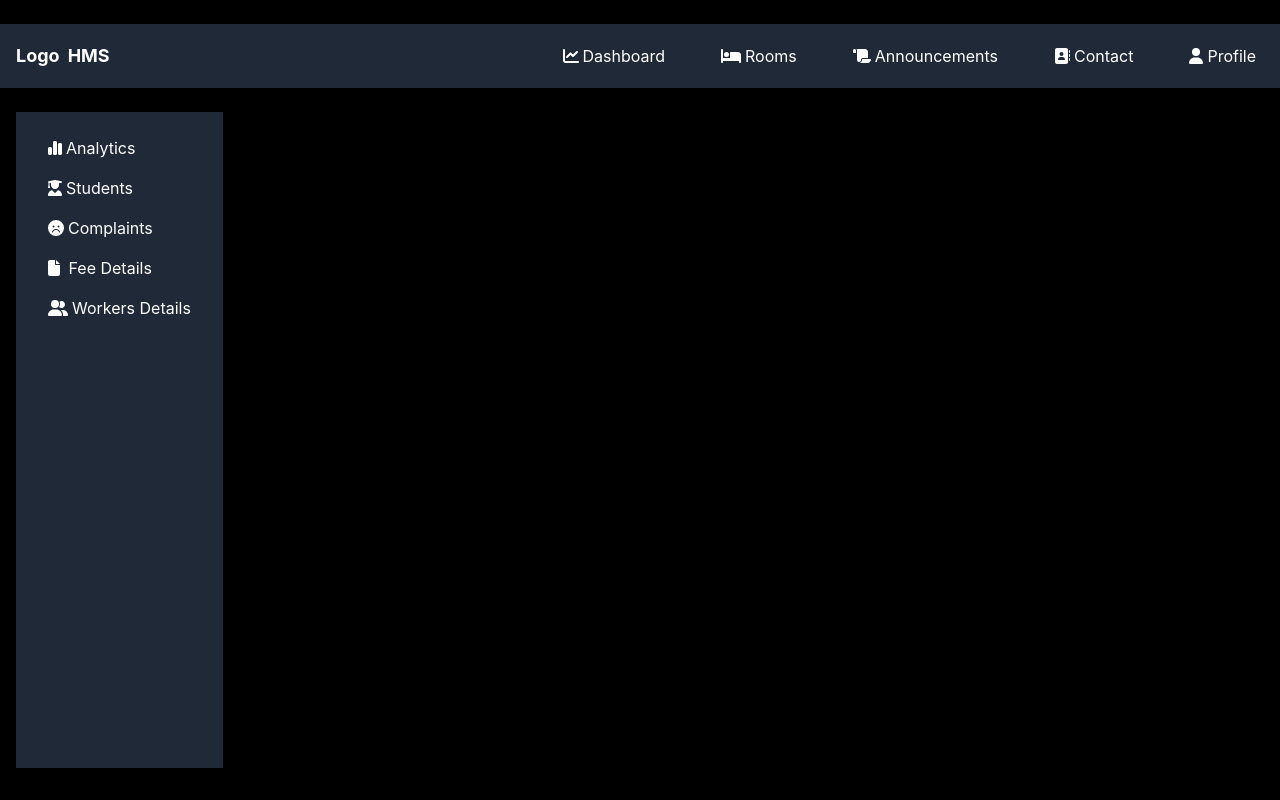
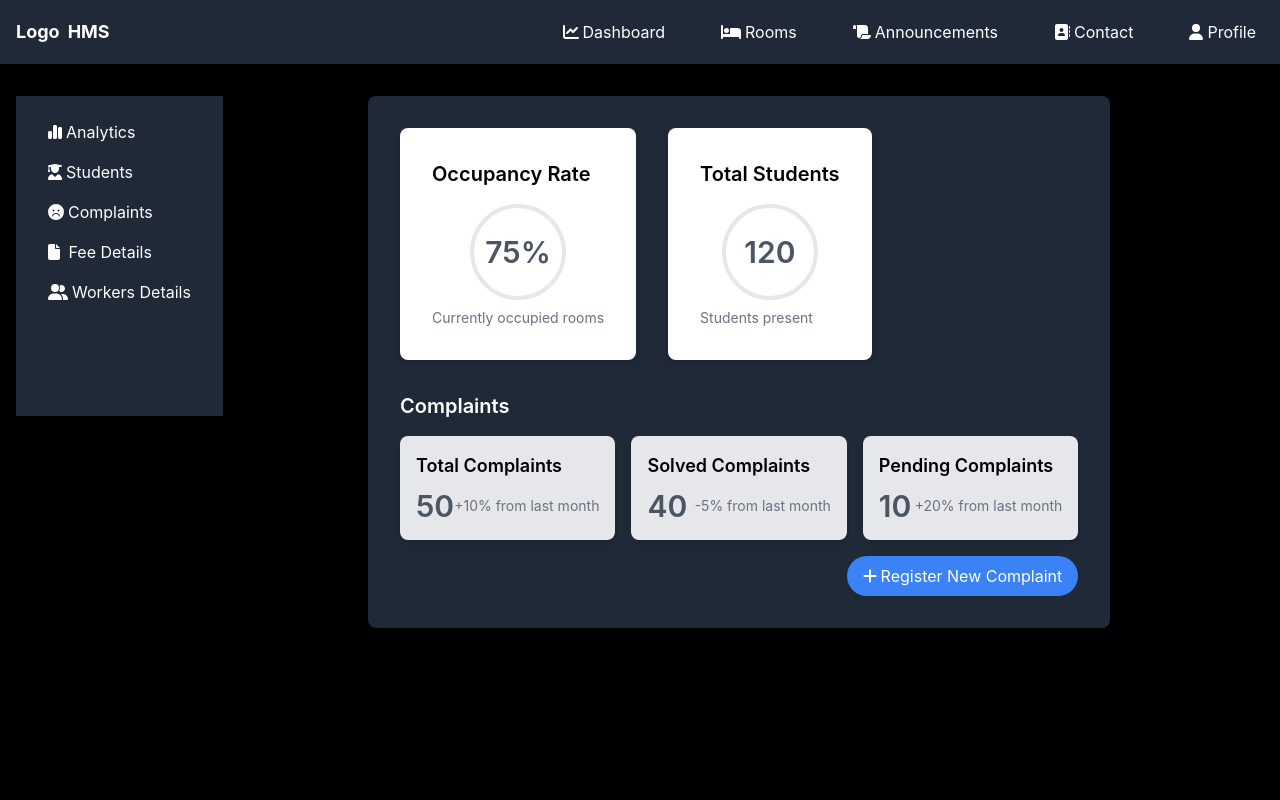
Before and after one commit to dino2580/HMS_DEPLOYED, a React (Create React App) app in the folder frontend/: page /dashboard in a window 1280 px wide. Built offline with nearby package versions, Linux system fonts and the light colour scheme.

Commit message:
dashboard created

```diff
--- a/frontend/src/App.css
+++ b/frontend/src/App.css
@@ -1,4 +1,4 @@
-.App {
+/* .App {
   text-align: center;
 }
 
@@ -35,4 +35,4 @@
   to {
     transform: rotate(360deg);
   }
-}
+} */
--- a/frontend/src/components/Dashboard.js
+++ b/frontend/src/components/Dashboard.js
@@ -1,60 +1,95 @@
 import React from 'react';
 import { FontAwesomeIcon } from '@fortawesome/react-fontawesome';
-import { faFile, faUserGraduate, faChartSimple, faBed, faUser, faAddressBook, faScroll, faUserGroup, faChartLine, faFaceFrown } from '@fortawesome/free-solid-svg-icons';
+import { faChartSimple, faUserGraduate, faFaceFrown, faFile, faUserGroup, faPlus } from '@fortawesome/free-solid-svg-icons';
 
 function Dashboard() {
-    // // Mock data for occupancy and complaints
-    // const occupancy = 75; // percentage
-    // const studentsPresent = 90;
-    // const totalComplaints = 20;
-    // const resolvedComplaints = 15;
-    // const pendingComplaints = totalComplaints - resolvedComplaints;
 
-    // return (
-    //     <div className="flex flex-col h-screen bg-black text-white p-8">
-    //         {/* Dashboard Title */}
-    //         <h1 className="text-3xl font-bold mb-8">Dashboard</h1>
+    const totalComplaints = 50;
+    const solvedComplaints = 40;
+    const pendingComplaints = 10;
 
-    //         {/* Occupancy Circle Progress */}
-    //         <div className="circle-progress bg-blue-500">
-    //             <FontAwesomeIcon icon={faBed} className="text-white text-4xl mb-2" />
-    //             <div className="text-lg">Occupancy</div>
-    //             <div className="text-2xl">{occupancy}%</div>
-    //         </div>
+    return (
+        <div className="container mx-auto mt-8">
+            <div className="flex  gap-8">
 
-    //         {/* Students Present Circle Progress */}
-    //         <div className="circle-progress bg-green-500">
-    //             <FontAwesomeIcon icon={faUserGraduate} className="text-white text-4xl mb-2" />
-    //             <div className="text-lg">Students Present</div>
-    //             <div className="text-2xl">{studentsPresent}</div>
-    //         </div>
+                <div className='flex h-80 w-80 ml-4 mb-8 overflow-y-auto'>
+                    <nav className='bg-gray-800 p-4'>
+                        <div className='max-w-xl'>
+                            <ul className='text-white'>
+                                <li className='py-2 px-4 hover:bg-gray-700 cursor-pointer transition duration-300 rounded-md'> <FontAwesomeIcon className='mr-1' icon={faChartSimple} />Analytics</li>
+                                <li className='py-2 px-4 hover:bg-gray-700 cursor-pointer transition duration-300 rounded-md'><FontAwesomeIcon className='mr-1' icon={faUserGraduate} />Students</li>
+                                <li className='py-2 px-4 hover:bg-gray-700 cursor-pointer transition duration-300 rounded-md'><FontAwesomeIcon className='mr-1'  icon={faFaceFrown}  />Complaints</li>
+                                <li className='py-2 px-4 hover:bg-gray-700 cursor-pointer transition duration-300 rounded-md'><FontAwesomeIcon className='mr-1' icon={faFile} /> Fee Details</li>
+                                <li className='py-2 px-4 hover:bg-gray-700 cursor-pointer transition duration-300 rounded-md'><FontAwesomeIcon className='mr-1' icon={faUserGroup} />Workers Details</li>
+                            </ul>
+                        </div>
+                    </nav>
+                </div>
 
-    //         {/* Complaints */}
-    //         <div className="complaints mt-8">
-    //             <h2 className="text-2xl font-bold mb-4">Complaints</h2>
-    //             <div className="flex justify-between">
-    //                 <div className="text-lg">
-    //                     <div>Total Complaints:</div>
-    //                     <div>Resolved:</div>
-    //                     <div>Pending:</div>
-    //                 </div>
-    //                 <div className="text-lg">
-    //                     <div>{totalComplaints}</div>
-    //                     <div>{resolvedComplaints}</div>
-    //                     <div>{pendingComplaints}</div>
-    //                 </div>
-    //             </div>
-    //         </div>
 
-    //         {/* Icon for Complaint Form */}
-    //         <div className="fixed bottom-8 right-8">
-    //             <button className="bg-blue-500 hover:bg-blue-700 text-white font-bold py-2 px-4 rounded-full">
-    //                 <FontAwesomeIcon icon={faFaceFrown} className="text-xl mr-2" />
-    //                 Register Complaint
-    //             </button>
-    //         </div>
-    //     </div>
-    // );
+                <div className="bg-gray-800 p-8 rounded-lg shadow-md ">
+                    <div className="flex  gap-8">
+                        <div className="bg-white  p-8 rounded-lg shadow-md hover:shadow-lg transition duration-300">
+                            <h2 className="text-xl font-semibold mb-4">Occupancy Rate</h2>
+                            <div className="flex  w-150 items-center justify-center">
+                                <div className="w-24 h-24 rounded-full border-4 border-gray-200 flex items-center justify-center hover:bg-gray-200 transition duration-300">
+
+                                    <span className="text-3xl font-semibold text-gray-600">75%</span>
+                                </div>
+                            </div>
+                            <p className="text-sm text-gray-500 mt-2">Currently occupied rooms</p>
+                        </div>
+
+                        <div className="bg-white p-8 rounded-lg shadow-md hover:shadow-lg transition duration-300">
+                            <h2 className="text-xl font-semibold mb-4">Total Students</h2>
+                            <div className="flex items-center justify-center">
+                                <div className="w-24 h-24 rounded-full border-4 border-gray-200 flex items-center justify-center hover:bg-gray-200 transition duration-300">
+
+                                    <span className="text-3xl font-semibold text-gray-600">120</span>
+                                </div>
+                            </div>
+                            <p className="text-sm text-gray-500 mt-2">Students present</p>
+                        </div>
+                    </div>
+
+                    <div className="mt-8">
+                        <h2 className="text-xl text-white font-semibold mb-4">Complaints</h2>
+                        <div className="grid grid-cols-3 gap-4">
+                            <div className="bg-gray-200 p-4 rounded-lg shadow-md hover:shadow-lg transition duration-300">
+                                <h3 className="text-lg font-semibold mb-2">Total Complaints</h3>
+                                <div className="flex items-center justify-between">
+                                    <p className="text-3xl font-semibold text-gray-600">{totalComplaints}</p>
+                                    <span className="text-sm text-gray-500">+10% from last month</span>
+                                </div>
+                            </div>
+                            <div className="bg-gray-200 p-4 rounded-lg shadow-md hover:shadow-lg transition duration-300">
+                                <h3 className="text-lg font-semibold mb-2">Solved Complaints</h3>
+                                <div className="flex items-center justify-between">
+                                    <p className="text-3xl font-semibold text-gray-600">{solvedComplaints}</p>
+                                    <span className="text-sm text-gray-500">-5% from last month</span>
+                                </div>
+                            </div>
+                            <div className="bg-gray-200 p-4 rounded-lg shadow-md hover:shadow-lg transition duration-300">
+                                <h3 className="text-lg font-semibold mb-2">Pending Complaints</h3>
+                                <div className="flex items-center justify-between">
+                                    <p className="text-3xl font-semibold text-gray-600">{pendingComplaints}</p>
+                                    <span className="text-sm text-gray-500">+20% from last month</span>
+                                </div>
+                            </div>
+
+                        </div>
+
+                        <div className="flex justify-end mt-4">
+                            <button className="bg-blue-500 hover:bg-blue-600 text-white py-2 px-4 rounded-full transition duration-300">
+                                <FontAwesomeIcon icon={faPlus} className="mr-1" />
+                                Register New Complaint
+                            </button>
+                        </div>
+                    </div>
+                </div>
+            </div>
+        </div>
+    );
 }
 
 export default Dashboard;
--- a/frontend/src/components/Navbar.js
+++ b/frontend/src/components/Navbar.js
@@ -1,30 +1,20 @@
 import React, { useState } from 'react';
 import { FontAwesomeIcon } from '@fortawesome/react-fontawesome';
-import { faChartLine, faBed, faScroll,faFile,faUserGroup, faAddressBook,faFaceFrown, faUser,faUserGraduate,faChartSimple } from '@fortawesome/free-solid-svg-icons';
+import { faChartLine, faAddressBook, faBed, faFile, faScroll, faUser } from '@fortawesome/free-solid-svg-icons';
 import { Link } from 'react-router-dom';
-import ComplaintForm from './ComplaintForm';
-import Dashboard from './Dashboard';
 
 function Navbar() {
     const [isOpen, setIsOpen] = useState(false);
-    const [showComplaintForm, setShowComplaintForm] = useState(false);
 
     const toggleMenu = () => {
         setIsOpen(!isOpen);
     };
-    const toggleComplaintForm = () => {
-        setShowComplaintForm(!showComplaintForm);
-    };
 
     return (
-
-        <div className="flex flex-col h-screen bg-black">
-             // HORIZONTAL NAV BEGINS
         <nav className="bg-gray-800 p-4">
             <div className="max-w-7xl mx-auto flex justify-between items-center">
                 <div className="flex items-center">
                     <a href="#" className="text-white text-lg font-bold">Logo</a>
-                        {/* <img src="images\LOGO.png" alt="logo" /> */}
                     <p className="ml-2 text-white text-lg font-bold"> HMS</p>
                 </div>
                 <div className="md:hidden">
@@ -38,6 +28,7 @@ function Navbar() {
                             viewBox="0 0 24 24"
                             stroke="currentColor"
                         >
+                            {/* Your SVG icon here */}
                         </svg>
                     </button>
                 </div>
@@ -75,24 +66,6 @@ function Navbar() {
                 </ul>
             </div>
         </nav>
-            // HORIZONTAL NAV ENDS
-            <div className='flex h-screen ml-4 mb-8'>
-                <nav className='bg-gray-800 p-4  '>
-                    <div className='max-w-xl'>
-                        <ul className='text-white'>
-                            <li className='py-2 px-4 hover:bg-gray-700 cursor-pointer transition duration-300 rounded-md'> <FontAwesomeIcon className='mr-1' icon={faChartSimple} />Analytics</li>
-                            <li className='py-2 px-4 hover:bg-gray-700 cursor-pointer transition duration-300 rounded-md'><FontAwesomeIcon className='mr-1' icon={faUserGraduate} />Students</li>
-                            <li className='py-2 px-4 hover:bg-gray-700 cursor-pointer transition duration-300 rounded-md' onClick={toggleComplaintForm}><FontAwesomeIcon className='mr-1'  icon={faFaceFrown}  />Complaints</li>
-                            <li className='py-2 px-4 hover:bg-gray-700 cursor-pointer transition duration-300 rounded-md'><FontAwesomeIcon className='mr-1' icon={faFile} /> Fee Details</li>
-                            <li className='py-2 px-4 hover:bg-gray-700 cursor-pointer transition duration-300 rounded-md'><FontAwesomeIcon className='mr-1' icon={faUserGroup} />Workers Details</li>
-                        </ul>
-                    </div>
-                </nav>
-            </div>
-            {showComplaintForm && <ComplaintForm />}
-        </div>
-
-
     );
 }
 
--- a/package.json
+++ b/package.json
@@ -9,6 +9,7 @@
     "@fortawesome/fontawesome-free": "^6.5.1",
     "express": "^4.18.3",
     "mongoose": "^8.2.0",
+    "react-icons": "^5.0.1",
     "react-router-dom": "^6.22.2",
     "react-scripts": "^5.0.1"
   }
```
Also changed, not shown: 1 other file (tests, documents, lock files or other folders). Lines whose indentation alone changed are shown as unchanged.
